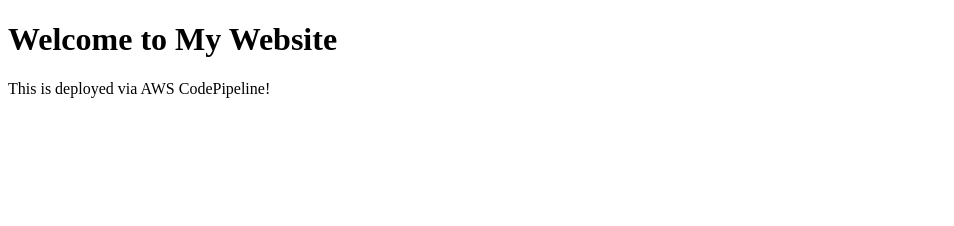
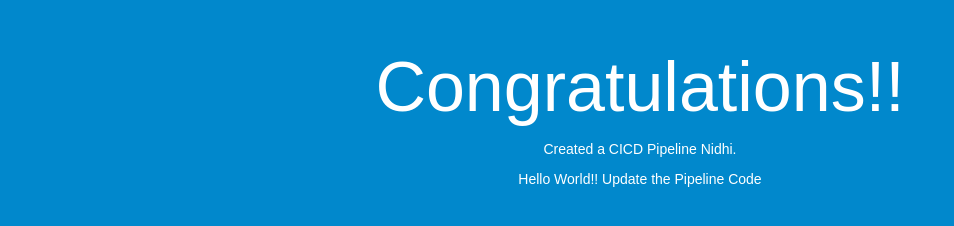
Before and after one commit to bigyan-basnet/NewRepo, a plain HTML site: page index.html in a window 1280 px wide. Shown: the whole page, without its empty margins (0-954 px from the left). Drawn offline with Linux system fonts and the light colour scheme.

Commit message:
Update index.html

```diff
--- a/index.html
+++ b/index.html
@@ -1,15 +1,34 @@
 <!DOCTYPE html>
-<html lang="en">
+<html>
+<head>
+  <meta charset="utf-8">
+  <title>Sample Deployment</title>
+  <style>
+    body {
+      color: #ffffff;
+      background-color: #0188cc;
+      font-family: Arial, sans-serif;
+      font-size: 14px;
+    }
 
-<head>
-    <meta charset="UTF-8">
-    <title>My AWS Website</title>
-    <link rel="stylesheet" href="styles.css">
+    h1 {
+      font-size: 500%;
+      font-weight: normal;
+      margin-bottom: 0;
+    }
+
+    h2 {
+      font-size: 200%;
+      font-weight: normal;
+      margin-bottom: 0;
+    }
+  </style>
 </head>
-
 <body>
-    <h1>Welcome to My Website</h1>
-    <p>This is deployed via AWS CodePipeline!</p>
+  <div align="center">
+<h1>Congratulations!!</h1>
+<p>Created a CICD Pipeline Nidhi.</p>
+    <p>Hello World!! Update the Pipeline Code</p>
+  </div>
 </body>
-
 </html>
```
